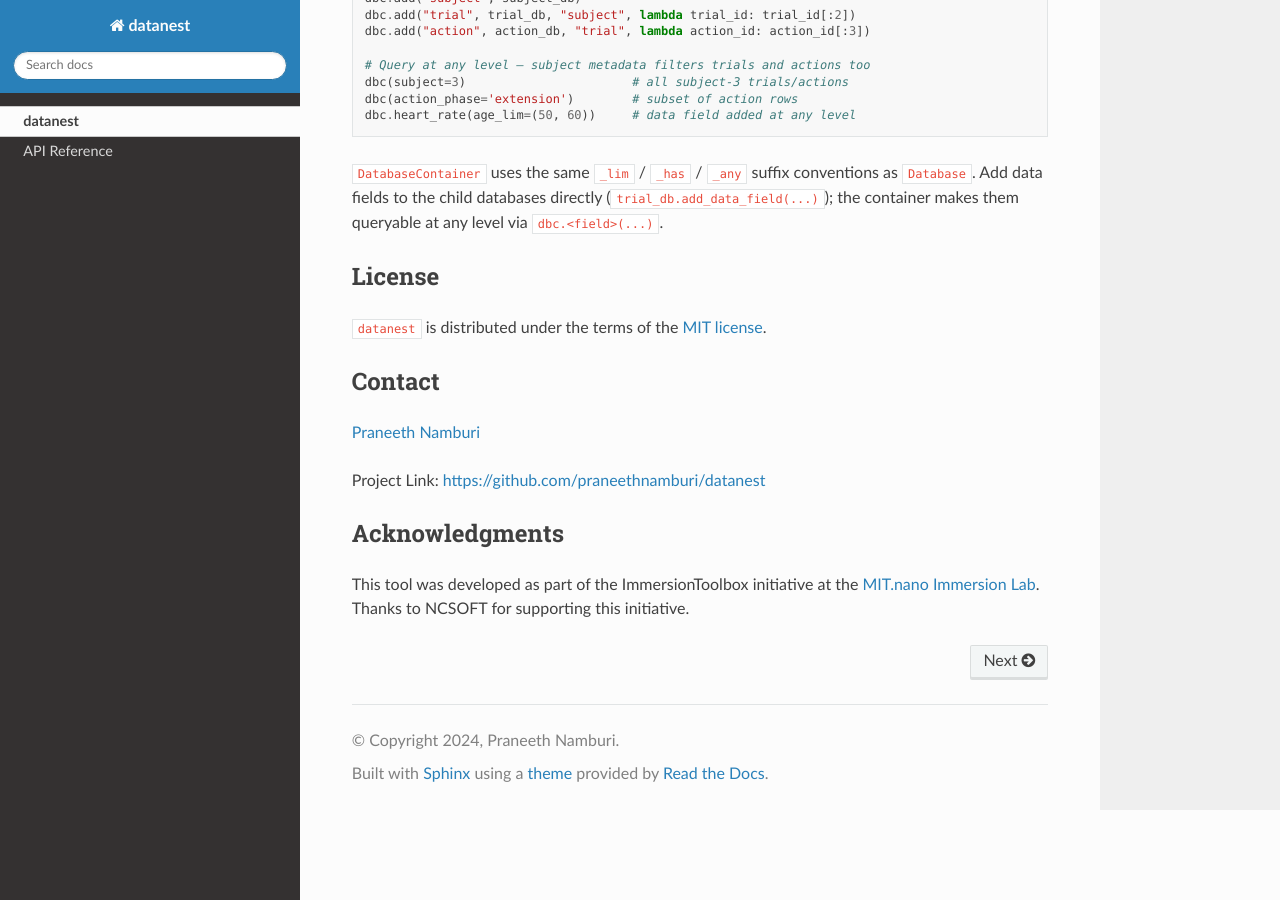
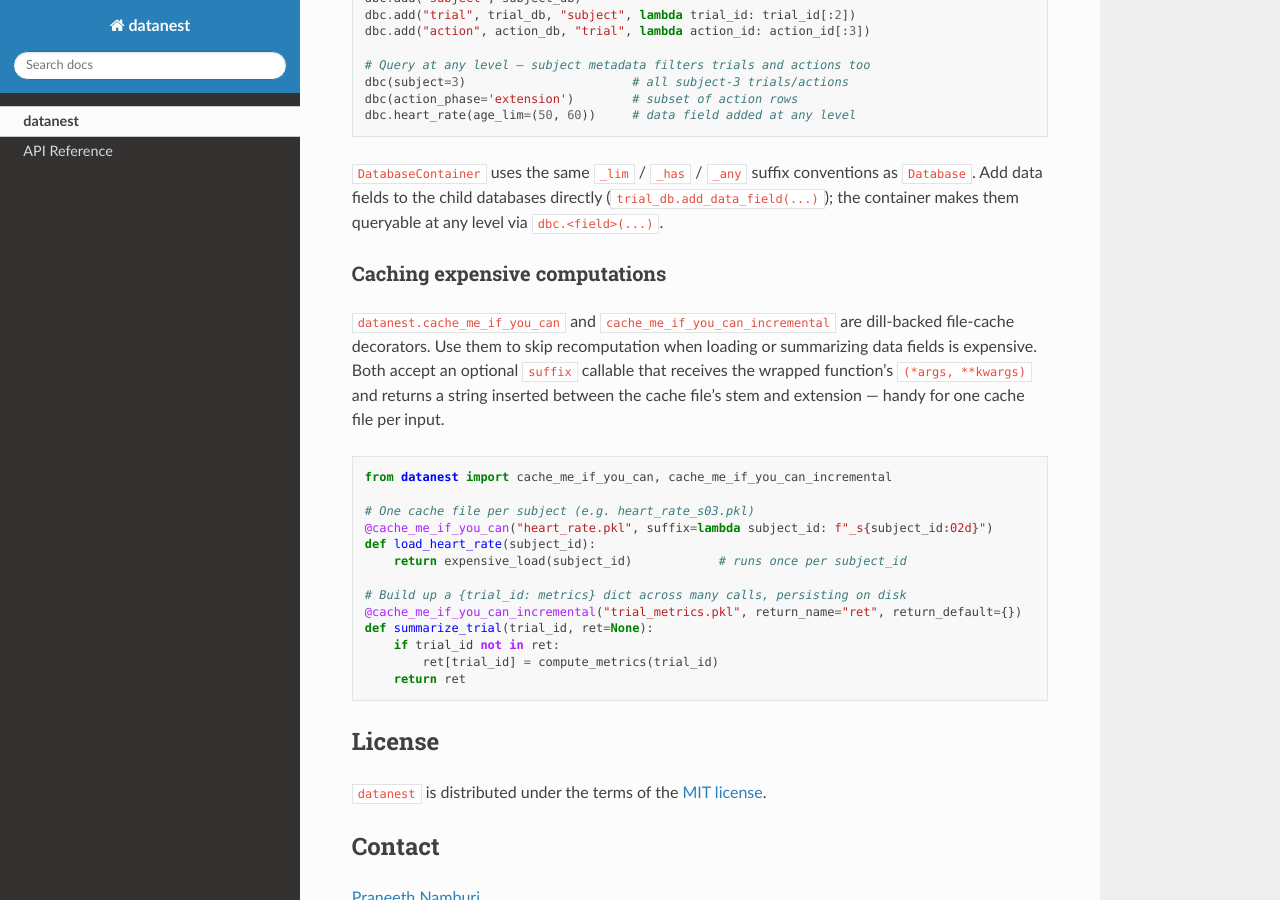
Before and after one commit to praneethnamburi/datanest, a Sphinx documentation site: the page built from docs/index.md, in a window 1280 px wide and 900 px high, scrolled down 1594 px. Built offline with Sphinx 7.4.7 and the Read the Docs theme 3.1.0, drawn with Linux system fonts in a browser that asks for light colours.

Commit message:
updated documentation

````diff
--- a/README.md
+++ b/README.md
@@ -83,6 +83,31 @@ dbc.heart_rate(age_lim=(50, 60))     # data field added at any level
 
 `DatabaseContainer` uses the same `_lim` / `_has` / `_any` suffix conventions as `Database`. Add data fields to the child databases directly (`trial_db.add_data_field(...)`); the container makes them queryable at any level via `dbc.<field>(...)`.
 
+### Caching expensive computations
+
+`datanest.cache_me_if_you_can` and `cache_me_if_you_can_incremental` are
+dill-backed file-cache decorators. Use them to skip recomputation when
+loading or summarizing data fields is expensive. Both accept an optional
+`suffix` callable that receives the wrapped function's `(*args, **kwargs)`
+and returns a string inserted between the cache file's stem and extension —
+handy for one cache file per input.
+
+```python
+from datanest import cache_me_if_you_can, cache_me_if_you_can_incremental
+
+# One cache file per subject (e.g. heart_rate_s03.pkl)
+@cache_me_if_you_can("heart_rate.pkl", suffix=lambda subject_id: f"_s{subject_id:02d}")
+def load_heart_rate(subject_id):
+    return expensive_load(subject_id)            # runs once per subject_id
+
+# Build up a {trial_id: metrics} dict across many calls, persisting on disk
+@cache_me_if_you_can_incremental("trial_metrics.pkl", return_name="ret", return_default={})
+def summarize_trial(trial_id, ret=None):
+    if trial_id not in ret:
+        ret[trial_id] = compute_metrics(trial_id)
+    return ret
+```
+
 ## License
 
 `datanest` is distributed under the terms of the [MIT license](LICENSE).
--- a/docs/conf.py
+++ b/docs/conf.py
@@ -9,7 +9,7 @@
 project = "datanest"
 copyright = "2024, Praneeth Namburi"
 author = "Praneeth Namburi"
-release = "1.0.0"
+release = "1.1.0"
 
 # -- General configuration ---------------------------------------------------
 # https://www.sphinx-doc.org/en/master/usage/configuration.html#general-configuration
--- a/requirements.yml
+++ b/requirements.yml
@@ -5,4 +5,5 @@ channels:
 dependencies:
   - numpy
   - pandas
+  - dill # for cache_me_if_you_can* decorators
   - openpyxl # for working with excel files
````
Also changed, not shown: docs/api.md (+5 -0 lines).
